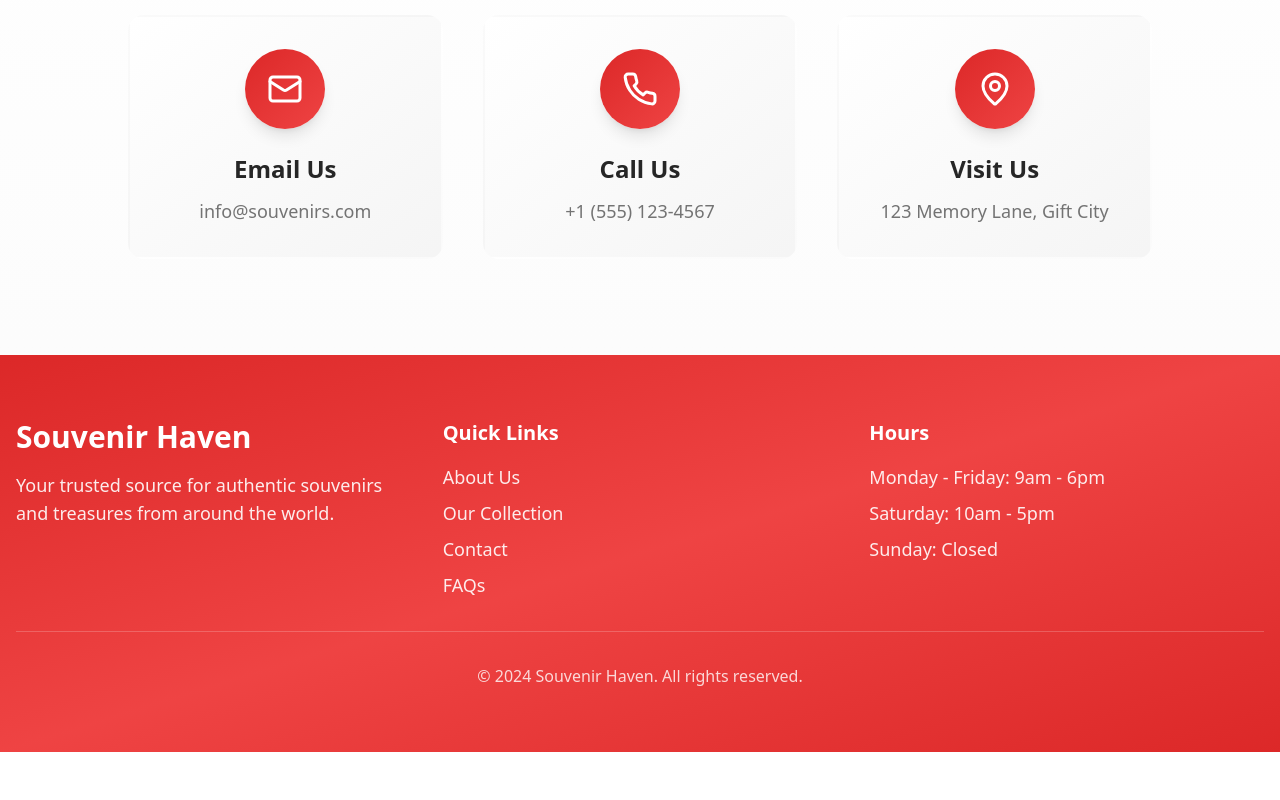
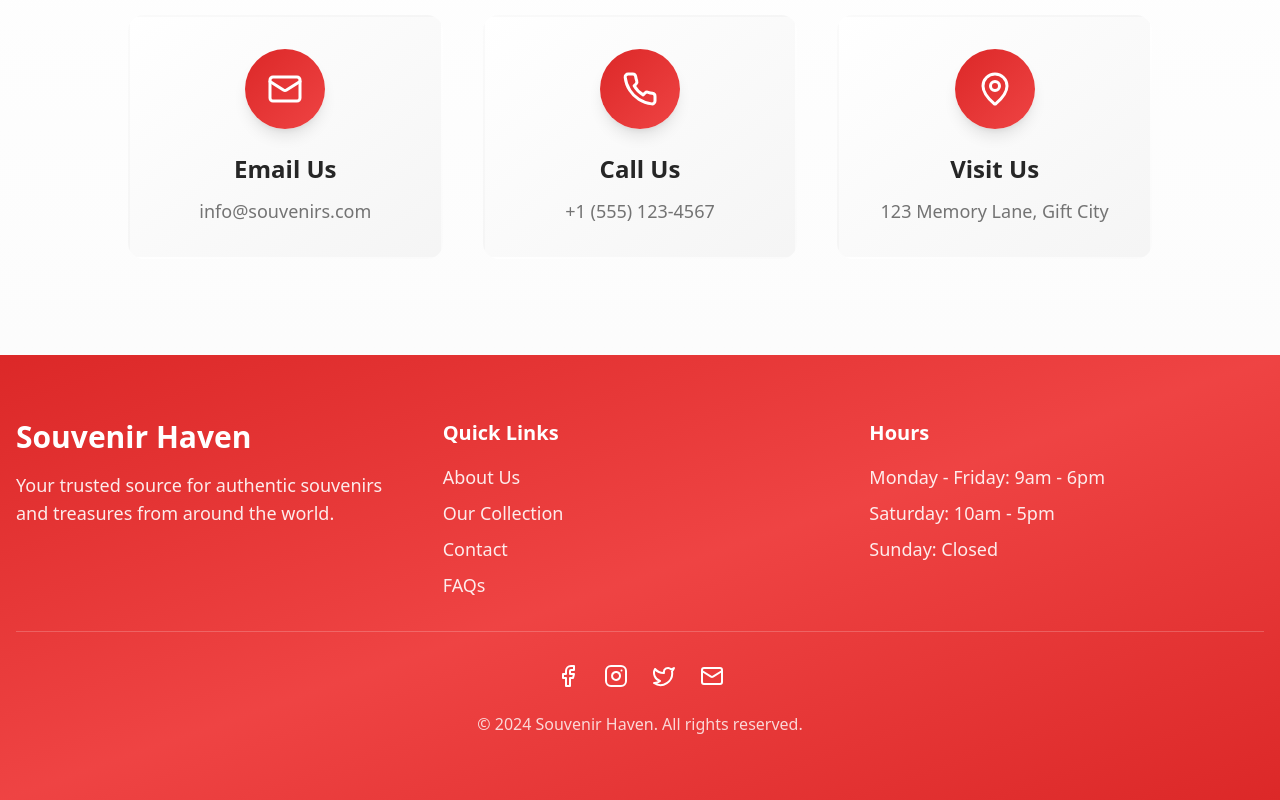
Before and after one commit to elsie-r308/souvenir-sparkle, a React (Vite) app: page / in a window 1280 px wide. Shown: the part 2687-3487 px from the top of the page. Before the commit the page ends 3439 px from the top, so only its background shows below. Built offline with nearby package versions, Linux system fonts and the light colour scheme; the HTML template or start-up script is replaced by a standard one.

Commit message:
Add social icons to footer
Add social media icons (Facebook, Instagram, Twitter, Mail) to the footer using lucide-react, and replace the footer bottom section to include a centered icon row with hover interactions, maintaining design system colors and layout.

```diff
--- a/src/components/Footer.tsx
+++ b/src/components/Footer.tsx
@@ -1,3 +1,5 @@
+import { Facebook, Instagram, Twitter, Mail } from "lucide-react";
+
 const Footer = () => {
   return (
     <footer className="bg-gradient-to-br from-primary via-accent to-primary text-primary-foreground py-16">
@@ -30,8 +32,22 @@ const Footer = () => {
           </div>
         </div>
 
-        <div className="border-t border-primary-foreground/20 pt-8 text-center text-primary-foreground/80">
-          <p>&copy; 2024 Souvenir Haven. All rights reserved.</p>
+        <div className="border-t border-primary-foreground/20 pt-8">
+          <div className="flex justify-center gap-6 mb-6">
+            <a href="#" className="hover:scale-110 transition-transform" aria-label="Facebook">
+              <Facebook className="w-6 h-6 text-primary-foreground hover:text-primary-foreground/80" />
+            </a>
+            <a href="#" className="hover:scale-110 transition-transform" aria-label="Instagram">
+              <Instagram className="w-6 h-6 text-primary-foreground hover:text-primary-foreground/80" />
+            </a>
+            <a href="#" className="hover:scale-110 transition-transform" aria-label="Twitter">
+              <Twitter className="w-6 h-6 text-primary-foreground hover:text-primary-foreground/80" />
+            </a>
+            <a href="#" className="hover:scale-110 transition-transform" aria-label="Email">
+              <Mail className="w-6 h-6 text-primary-foreground hover:text-primary-foreground/80" />
+            </a>
+          </div>
+          <p className="text-center text-primary-foreground/80">&copy; 2024 Souvenir Haven. All rights reserved.</p>
         </div>
       </div>
     </footer>
```
